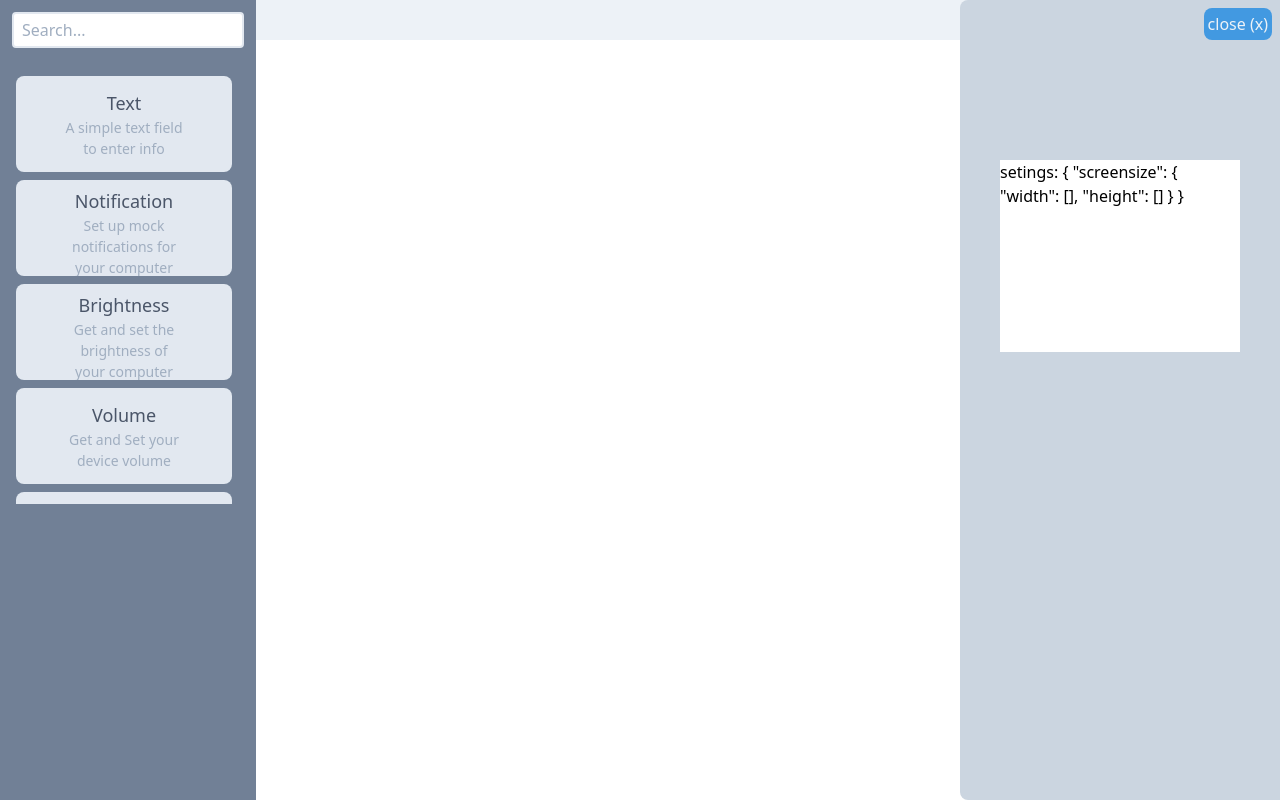
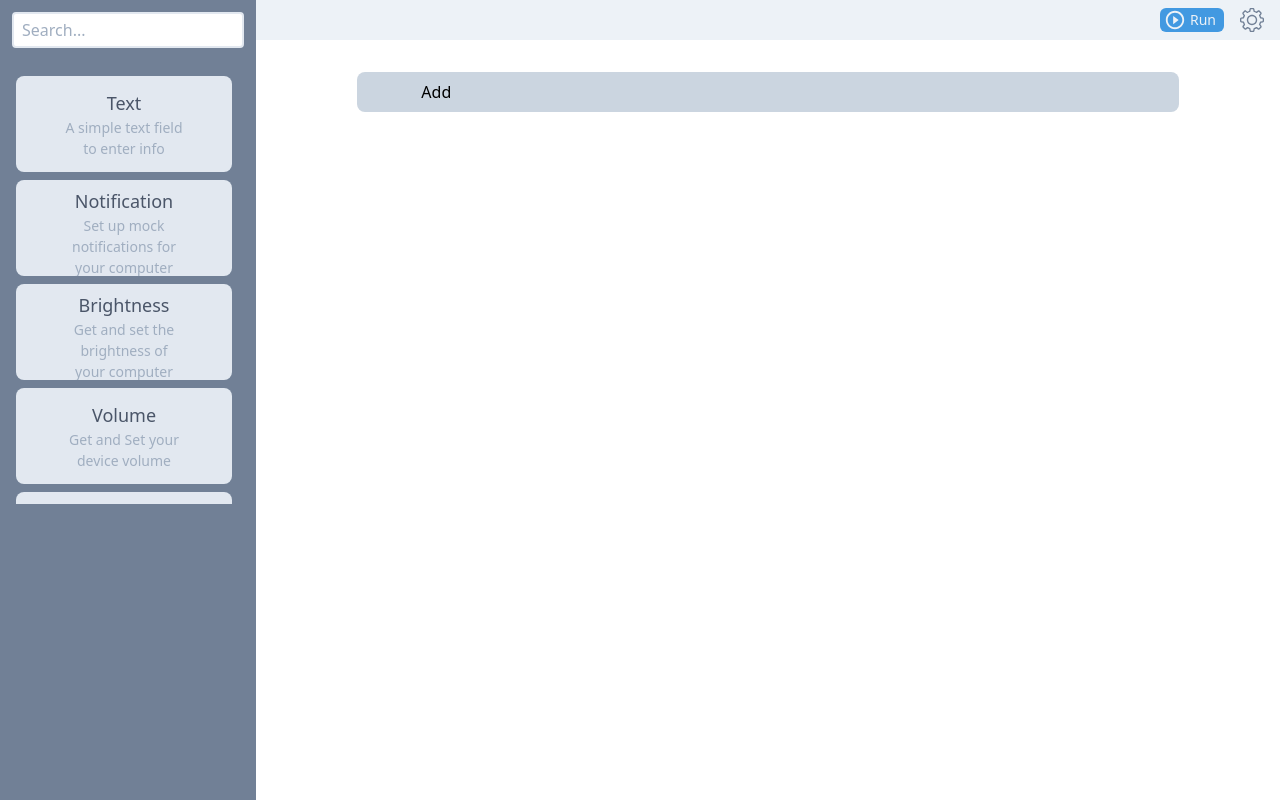
Before and after one commit to Flamz23/CrustAPI, a Vue app: page /#/ in a window 1280 px wide. Built offline with nearby package versions, Linux system fonts and the light colour scheme.

Commit message:
Merged settings and masthead component, tailwind improvements

```diff
--- a/src/components/actionHolder.vue
+++ b/src/components/actionHolder.vue
@@ -31,47 +31,76 @@ export default {
   },
   data() {
     return {
+      // this needs its own file....I added a data object to each one
       actions: [
         {
           name: "Text",
           desc: "A simple text field to enter info",
           type: "text",
           id: 2,
+          data: {
+            input: "",
+            output: "",
+          },
         },
         {
           name: "Notification",
           desc: "Set up mock notifications for your computer",
           id: 1,
+          data: {
+            input: "",
+            output: "",
+          },
         },
         {
           name: "Brightness",
           desc: "Get and set the brightness of your computer",
           type: "range",
           id: 3,
+          data: {
+            input: "",
+            output: "",
+          },
         },
         {
           name: "Volume",
           desc: "Get and Set your device volume",
           type: "range",
           id: 4,
+          data: {
+            input: "",
+            output: "",
+          },
         },
         {
           name: "Info",
           desc: "Set up a mock information dialog for error messages",
           type: "text",
           id: 5,
+          data: {
+            input: "",
+            output: "",
+          },
         },
         {
           name: "Error",
           desc: "lorem Ipsum dolor sit amet ci avec le dos les avoir les yeux",
           type: "text",
           id: 6,
+          data: {
+            input: "",
+            output: "",
+          },
         },
         {
           name: "Seventh Actions",
           desc: "lorem Ipsum dolor sit amet ci avec le dos les avoir les yeux",
           type: "text",
           id: 7,
+          data: {
+            input: "",
+            output: "",
+          },
         },
       ],
 
--- a/src/components/masthead.vue
+++ b/src/components/masthead.vue
@@ -30,6 +30,7 @@
         style="enable-background:new 0 0 478.703 478.703;"
         xml:space="preserve"
         class="h-full w-8 p-1 mr-3 fill-current text-gray-600 hover:text-gray-900"
+        @click="drawer()"
       >
         <g>
           <g>
@@ -79,15 +80,43 @@
         <g />
       </svg>
     </div>
+    <div class="fixed">
+      <div
+        class="fixed top-0 right-0 h-full w-full bg-black opacity-50 overflow-auto ease-in-out transition-all duration-500 z-29"
+        :class="isClosed ? 'hidden' : 'flex'"
+        @click="drawer"
+      ></div>
+      <aside
+        class="transform top-0 right-0 w-3/12 bg-gray-400 fixed h-full overflow-auto ease-in-out transition-all duration-300 z-30"
+        :class="isClosed ? 'translate-x-full' : '-translate-x-0'"
+      >
+        <button
+          class="bg-blue-500 m-2 focus:outline-none float-right rounded-lg p-1 text-gray-200"
+          @click="drawer()"
+        >close (x)</button>
+        <div class="h-48 w-3/4 overflow-scroll bg-white mx-auto mt-40">setings: {{settings}}</div>
+      </aside>
+    </div>
   </div>
 </template>
 
 <script>
+import settings from "../../public/.config/settings";
 export default {
   name: "Masthead",
+  data() {
+    return {
+      isClosed: true,
+      settings: settings,
+    };
+  },
   methods: {
     dol: () => {
-      console.log("jd");
+      console.log(settings.name);
+    },
+    drawer() {
+      this.isClosed = !this.isClosed;
+      console.log("drawer");
     },
   },
 };
--- a/src/components/settings.vue
+++ /dev/null
@@ -1,35 +0,0 @@
-<template>
-  <div class="fixed">
-    <button
-      class="fixed bg-blue-500 m-2 focus:outline-none top-0 right-0 mt-12 rounded-lg p-1 text-gray-200"
-      @click="drawer()"
-    >settings {pls fix w/ vuex}</button>
-    <aside
-      class="transform top-0 right-0 w-3/12 bg-gray-400 fixed h-full overflow-auto ease-in-out transition-all duration-300 z-30 rounded-l-lg"
-      :class="isClosed ? 'translate-x-full' : '-translate-x-0'"
-    >
-      <button
-        class="bg-blue-500 m-2 focus:outline-none float-right rounded-lg p-1 text-gray-200"
-        @click="drawer()"
-      >close (x)</button>
-      <div class="h-48 w-3/4 overflow-scroll bg-white mx-auto mt-40">setings: {{settings}}</div>
-    </aside>
-  </div>
-</template>
-<script>
-import settings from "../../public/.config/settings";
-export default {
-  name: "settings",
-  data() {
-    return {
-      isClosed: false,
-      settings: settings,
-    };
-  },
-  methods: {
-    drawer() {
-      this.isClosed = !this.isClosed;
-    },
-  },
-};
-</script>
--- a/src/components/usedAction.vue
+++ b/src/components/usedAction.vue
@@ -2,7 +2,13 @@
   <div class="px-12">
     <div class="bg-gray-400 py-2 my-2 mx-auto w-full rounded-lg hover:shadow-outline">
       <p class="p-2">{{ action.name }}</p>
-      <input type="text" v-if="action.type === 'text'" placeholder="efcs" />
+      <textarea
+        type="text"
+        v-model="action.data.output"
+        v-if="action.type === 'text'"
+        class="m-5 rounded-md focus:outline-none p-2"
+      />
+      <!-- models output in workspace array -->
       <input type="range" v-if="action.type === 'range'" name="ed" id="p" />
     </div>
   </div>
--- a/src/components/workspace.vue
+++ b/src/components/workspace.vue
@@ -1,11 +1,18 @@
 <template>
-  <div class="bg-gray-700 w-full">
-    <draggable :list="usedActionsList" :group="{name: 'actions-list'}" :animation="200">
+  <div class="w-full mt-8 px-16">
+    <draggable
+      :list="usedActionsList"
+      :group="{name: 'actions-list'}"
+      :animation="200"
+      ghostClass="ghost"
+      emptyInsertThreshold: 15
+    >
       <!-- works better with list rather than v-model -->
       <!--v-model="usedActionsList"-->
       <div v-for="usedActionInstance in usedActionsList" :key="usedActionInstance.id">
         <usedActions :action="usedActionInstance" />
       </div>
+      <div slot="footer" class="bg-gray-400 py-2 px-16 pr-20 w-11/12 mx-auto rounded-lg hover:shadow-outline">Add</div>
     </draggable>
   </div>
 </template>
--- a/src/views/HomePage.vue
+++ b/src/views/HomePage.vue
@@ -1,7 +1,6 @@
 <template>
   <div class="h-screen flex max-h-screen max-w-screen">
     <div class="absolute h-full">
-      <settings />
       <sideBar />
     </div>
     <div class="ml-64 flex w-full flex-col">
@@ -15,7 +14,6 @@
 import sideBar from "@/components/sideBar.vue";
 import Masthead from "@/components/masthead.vue";
 import workspace from "@/components/workspace.vue";
-import settings from "@/components/settings.vue";
 
 export default {
   name: "HomePage",
@@ -23,7 +21,6 @@ export default {
     masthead: Masthead,
     sideBar: sideBar,
     workspace,
-    settings,
   },
 };
 </script>
--- a/src/views/settings.vue
+++ /dev/null
@@ -1,33 +0,0 @@
-<!--I just realized this makes absolutely no sense
-    PLS when you have the time make it a component sidebar that opens on the right-->
-<template>
-  <div class="fixed w-full h-full flex flex-col">
-    <div class="w-full flex h-10 bg-gray-500">
-      <router-link class="my-auto text-gray-800 pl-2" to="/">
-        <button class="flex focus:outline-none pr-3">
-          <!-- hover is supposed to work fom th button but it doesnt -->
-          <div class="my-auto p-1">
-            <svg
-              width="24"
-              height="24"
-              xmlns="http://www.w3.org/2000/svg"
-              fill-rule="evenodd"
-              clip-rule="evenodd"
-              class="my-auto fill-current text-gray-800 hover:text-gray-200"
-            >
-              <path
-                d="M12 0c6.623 0 12 5.377 12 12s-5.377 12-12 12-12-5.377-12-12 5.377-12
-                12-12zm0 1c6.071 0 11 4.929 11 11s-4.929 11-11 11-11-4.929-11-11 4.929-11
-                11-11zm-4.828 11.5l4.608 3.763-.679.737-6.101-5 6.112-5 .666.753-4.604 3.747h11.826v1h-11.828z"
-              />
-            </svg>
-          </div>
-          <!-- <div class="my-auto text-lg font-semibold px-1 pb-px">back</div> -->
-        </button>
-      </router-link>
-    </div>
-    <div class="flex w-full h-full bg-gray-600">
-      <div class="w-10/12 mx-auto h-full py-20 rounded-md">h</div>
-    </div>
-  </div>
-</template>
```
